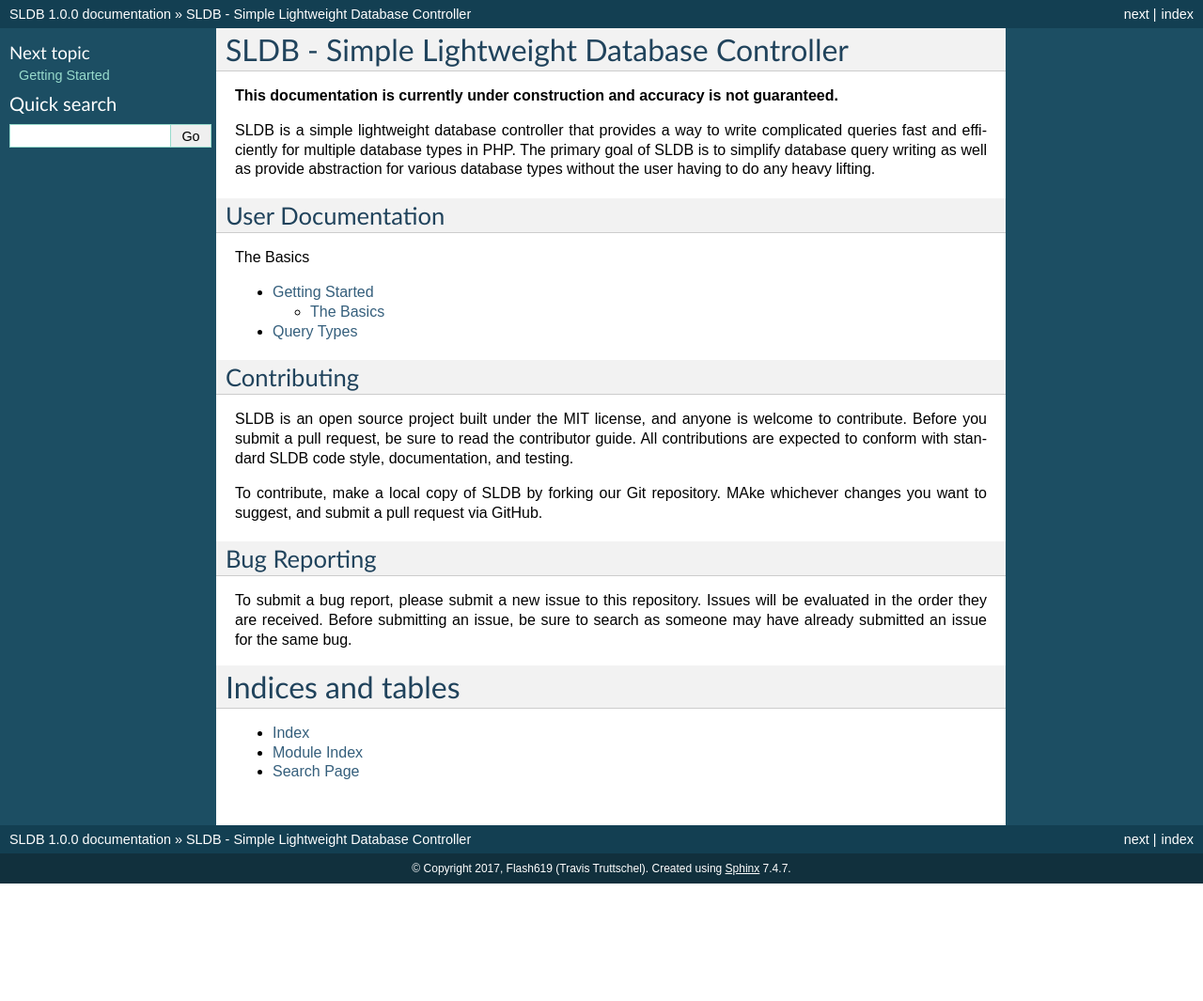
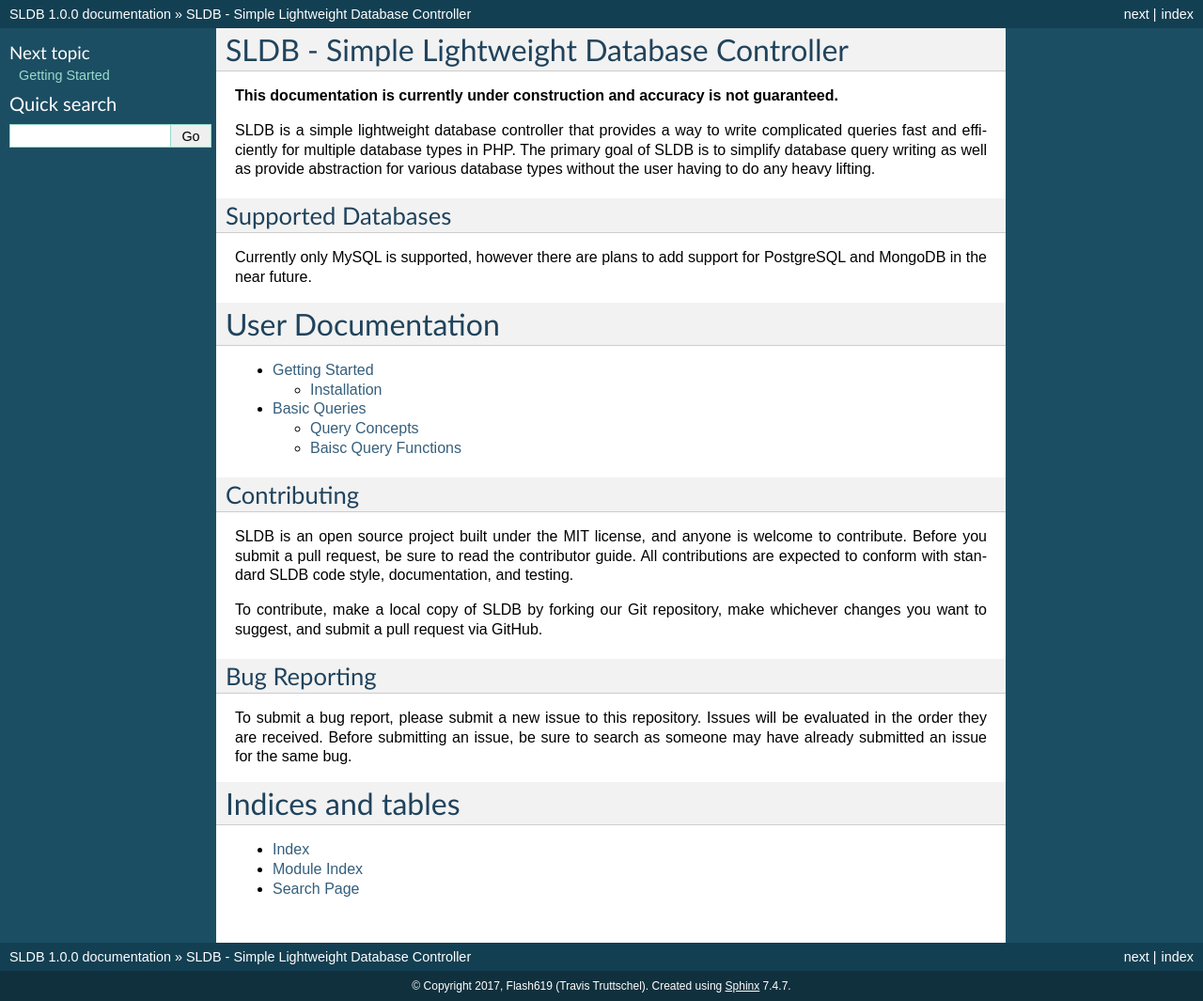
Before and after one commit to Flash619/SLDB, a Sphinx documentation site: the page built from docs/index.rst, in a window 1280 px wide. Shown: the whole page at 94% size. Built offline with Sphinx 7.4.7, drawn with Linux system fonts in a browser that asks for light colours; before the commit the page ends 940 px from its top, so only the background shows below that.

Commit message:
Started reworking some documentation in sphinx.

```diff
--- a/docs/basics/query-types.rst
+++ /dev/null
@@ -1,2 +0,0 @@
-Query Types
-===========
--- a/docs/conf.py
+++ b/docs/conf.py
@@ -31,7 +31,10 @@
 # Add any Sphinx extension module names here, as strings. They can be
 # extensions coming with Sphinx (named 'sphinx.ext.*') or your custom
 # ones.
-extensions = []
+extensions = ['sphinxcontrib.phpdomain']
+
+# Set primary domain to PHP for this project.
+primary_domain = 'php'
 
 # Add any paths that contain templates here, relative to this directory.
 templates_path = ['_templates']
--- a/docs/index.rst
+++ b/docs/index.rst
@@ -5,20 +5,23 @@ SLDB - Simple Lightweight Database Controller
 
 SLDB is a simple lightweight database controller that provides a way to write complicated queries fast and efficiently for multiple database types in PHP. The primary goal of SLDB is to simplify database query writing as well as provide abstraction for various database types without the user having to do any heavy lifting.
 
+Supported Databases
+-------------------
+Currently only MySQL is supported, however there are plans to add support for PostgreSQL and MongoDB in the near future.
+
 User Documentation
-------------------
+==================
 .. toctree::
    :maxdepth: 2
-   :caption: The Basics
 
-   ./basics/getting-started
-   ./basics/query-types
+   ./getting-started
+   ./basic-queries
 
 Contributing
 ------------
 SLDB is an open source project built under the MIT license, and anyone is welcome to contribute. Before you submit a pull request, be sure to read the contributor guide. All contributions are expected to conform with standard SLDB code style, documentation, and testing.
 
-To contribute, make a local copy of SLDB by forking our Git repository. MAke whichever changes you want to suggest, and submit a pull request via GitHub.
+To contribute, make a local copy of SLDB by forking our Git repository, make whichever changes you want to suggest, and submit a pull request via GitHub.
 
 Bug Reporting
 -------------
```
Also changed, not shown: docs/basic-queries.rst (added, +18 -0 lines), docs/basics/getting-started.rst (deleted, +0 -37 lines), docs/getting-started.rst (added, +44 -0 lines).
